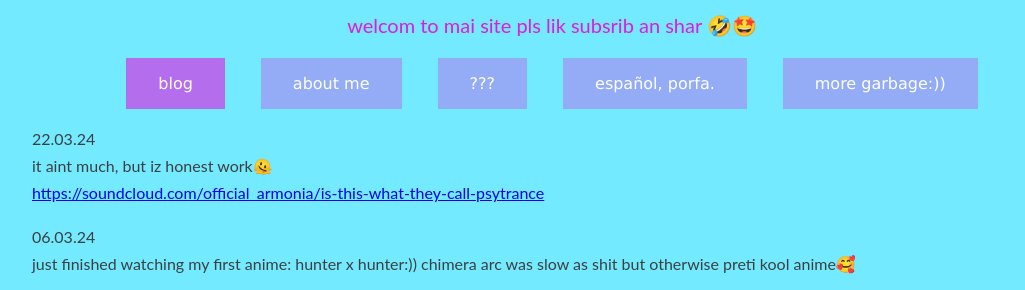
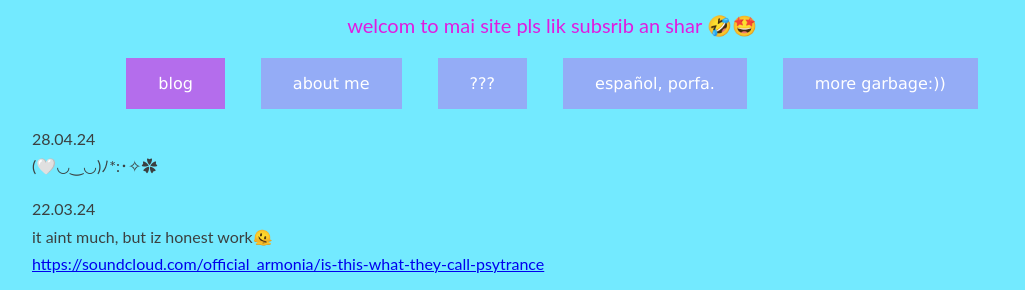
Before and after one commit to TheRealArmon/armis_blog, a plain HTML site: page index.html in a window 1280 px wide. Shown: the part 506-796 px from the top of the page, without its empty margins (88-1113 px from the left). Drawn offline with Linux system fonts and the light colour scheme; grey boxes are pictures that could not be loaded; a web font is replaced by a local one.

Commit message:
lil post<3

```diff
--- a/index.html
+++ b/index.html
@@ -39,6 +39,9 @@
 
 
     <div class="post-container">
+
+        <p class="blog-posts">28.04.24<br>
+        (🤍◡‿◡)ﾉ*:･✧✿</p>
 
         <p class="blog-posts">22.03.24<br>
         it aint much, but iz honest work🫠<br>
```
